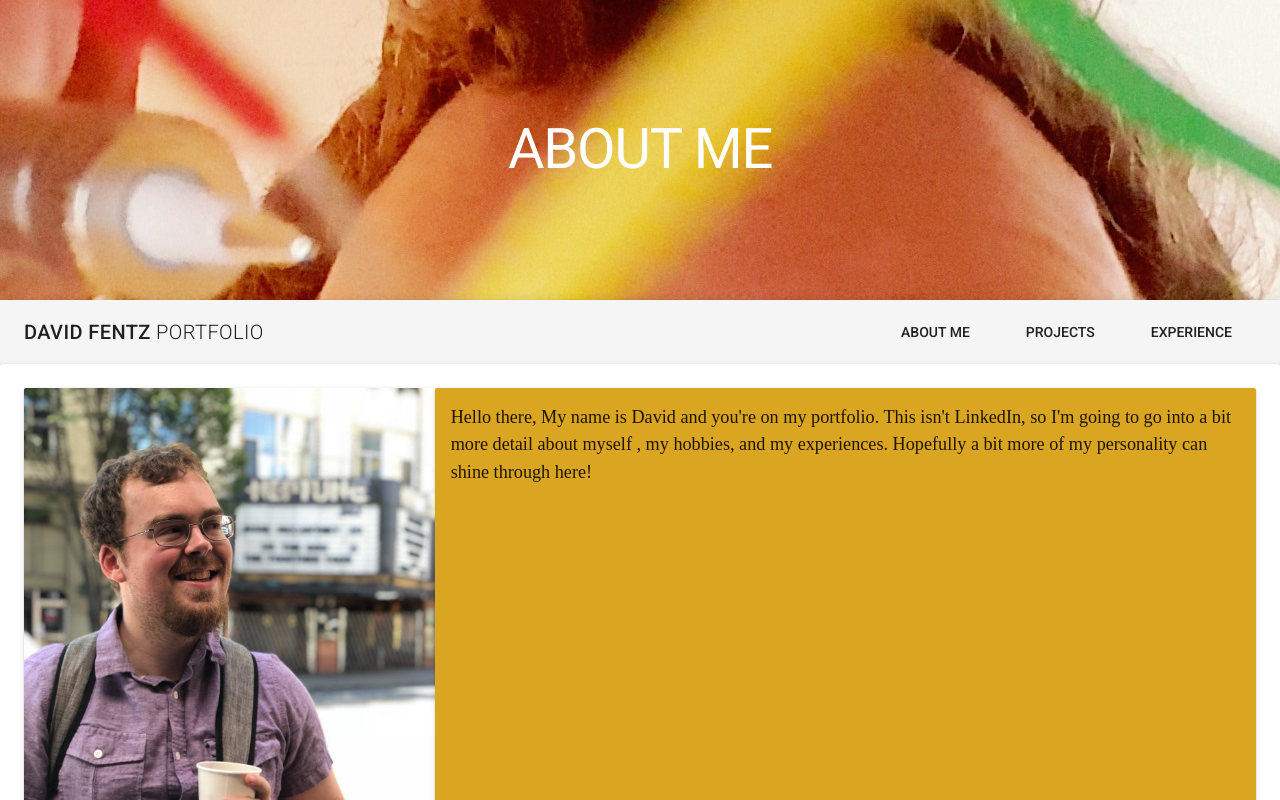
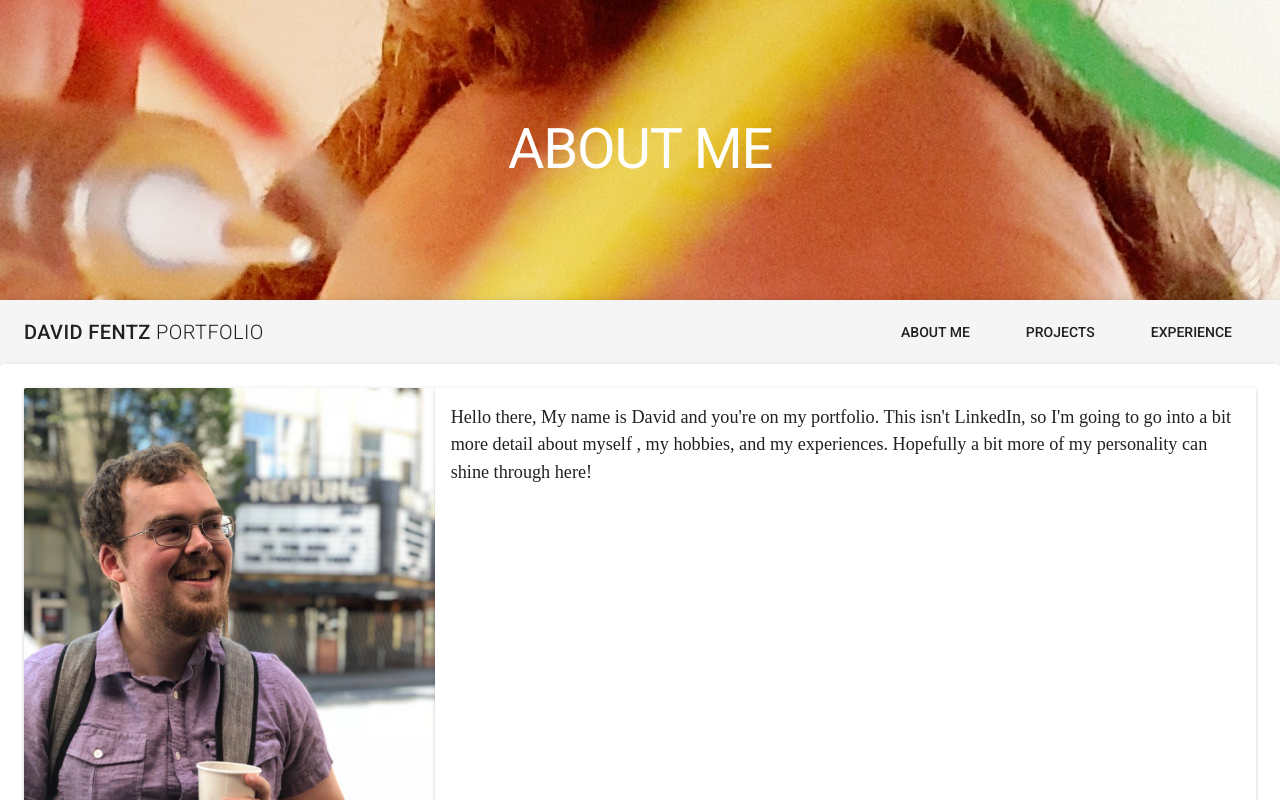
Before and after one commit to cmd-ctrl-freq/portfolio, a Vue app: page / in a window 1280 px wide. Shown: the top 800 px of the page. Built offline with nearby package versions, Linux system fonts and the light colour scheme.

Commit message:
managed to fix the css cache problem, not sure what the source was.

```diff
--- a/src/components/AboutMe.vue
+++ b/src/components/AboutMe.vue
@@ -11,7 +11,7 @@
       <v-flex d-flex xs12 sm6 md8>
         <v-layout row wrap>
           <v-flex d-flex>
-            <v-card id="Section1Text">
+            <v-card >
               <v-card-text id="Section1">{{ AboutMeMessage }}</v-card-text>
             </v-card>
           </v-flex>
```
Also changed, not shown: 5 other files (tests, documents, lock files or other folders).
